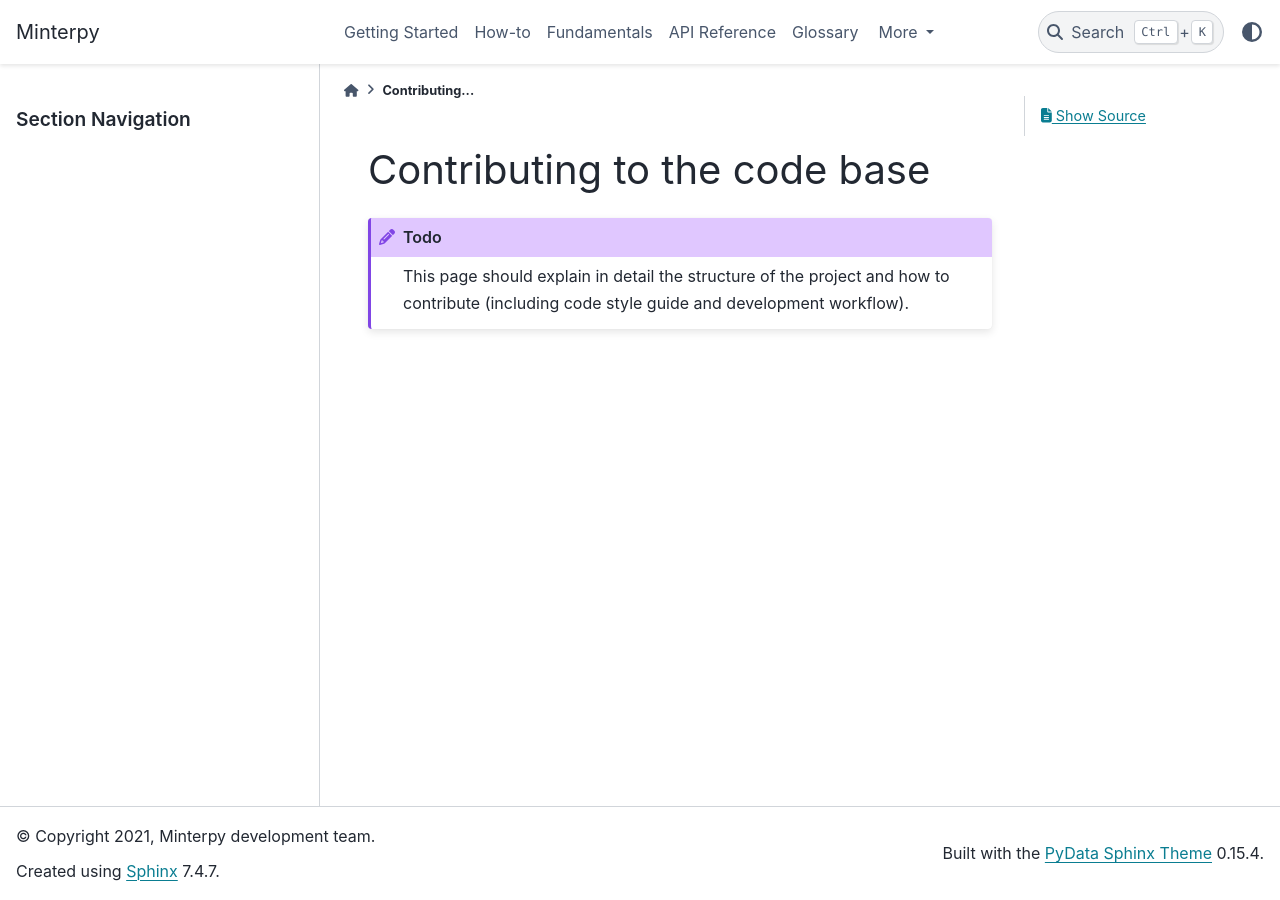
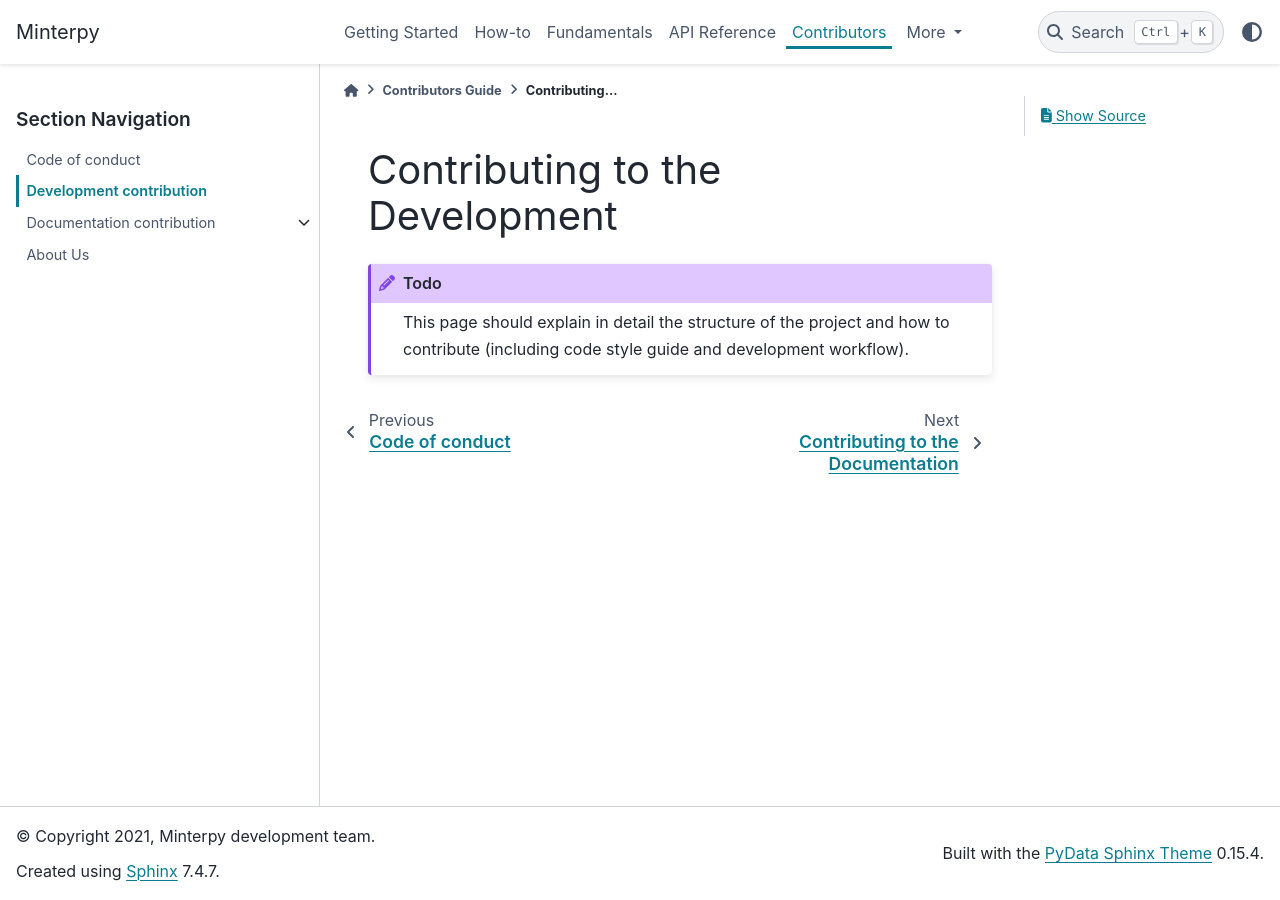
Before and after one commit to casus/minterpy, a Sphinx documentation site: the page built from docs/contributors/contrib-dev/index.rst, in a window 1280 px wide. Built offline with Sphinx 7.4.7 and the PyData theme 0.15.4, drawn with Linux system fonts in a browser that asks for light colours; pages that are not in the unit, such as notebooks, are missing from menus.

Commit message:
Rename page title and fix broken links due to files renaming

```diff
--- a/docs/contributors/contrib-dev/index.rst
+++ b/docs/contributors/contrib-dev/index.rst
@@ -1,6 +1,6 @@
-#############################
-Contributing to the code base
-#############################
+###############################
+Contributing to the Development
+###############################
 
 .. todo::
 
--- a/docs/fundamentals/index.rst
+++ b/docs/fundamentals/index.rst
@@ -35,7 +35,7 @@
      It is easy to confuse users when these different aspects of ``minterpy``
      are all mixed up in the same part of the documentation.
      If this is not always possible, make a clear transition
-     or use an :doc:`/developers/contrib-doc/contrib-doc-guidelines/rest-based-doc/admonitions`.
+     or use an :doc:`/contributors/contrib-docs/contrib-doc-guidelines/rest-based-doc/admonitions`.
    - *Accept (some) repetitions in the documentation* (ARID): documentation is
      not code, so it's okay to repeat something to make a page more self-contained.
      Otherwise, be sure to *cross-reference other parts of the documentation*
--- a/docs/index.rst
+++ b/docs/index.rst
@@ -68,7 +68,7 @@
    How-to <how-to/index>
    Fundamentals <fundamentals/index>
    API Reference <api/index>
-   Developers <developers/index>
+   Contributors <contributors/index>
    Glossary <glossary>
    Todo list <TODO>
 
```
